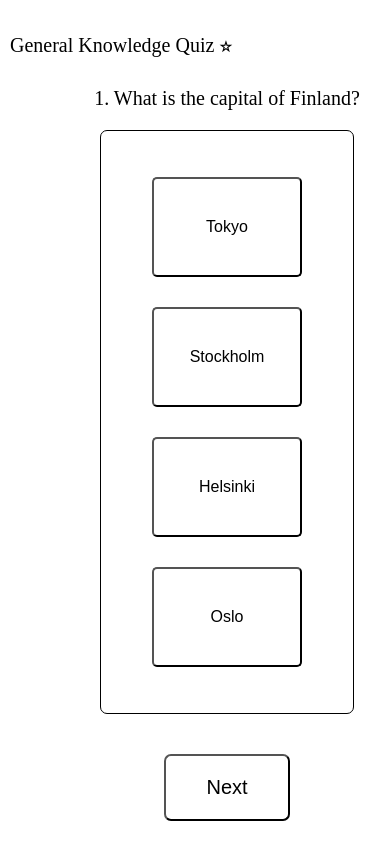
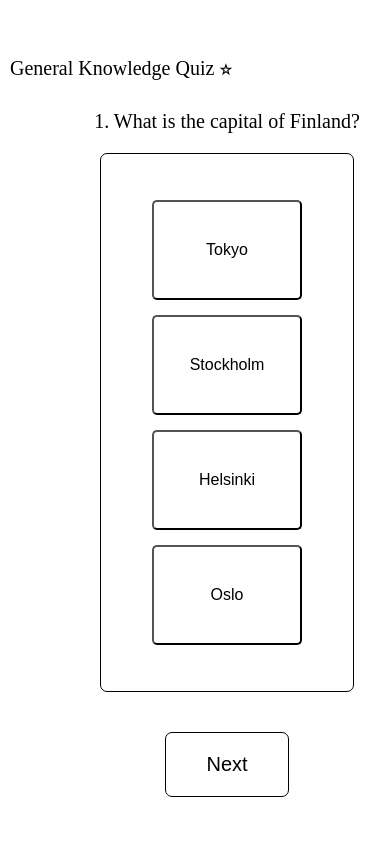
Before and after one commit to nataliepcodes/Quiz-APP-General-Knowledge-Quiz, a plain HTML site: page index.html in a window 390 px wide. Both pictures are taken after a click on the button "Start". Shown: the top 844 px of the page. Drawn offline with Linux system fonts and the light colour scheme.

Commit message:
Updated JS, removed redundant comments, updated CSS

```diff
--- a/app.js
+++ b/app.js
@@ -8,7 +8,6 @@ let question = document.getElementById("question");
 let answerButtons = document.getElementsByClassName("answer-btn");
 let resultMessage = document.getElementById("result-msg");
 let currentQuestionIndex = 0;
-//let count = 0; //setting a counter for a number of questions answered correctly
 
 //selecting button to start the quiz
 startButton.addEventListener("click", startQuiz);
@@ -46,8 +45,6 @@ function showQuestion(currentQuestionIndex) {
 
   let answerArray = allQuestions[currentQuestionIndex].answerOptions.length;
   let correct = allQuestions[currentQuestionIndex].correct;
-
-  //console.log(correct);
 
   for (let i = 0; i < answerArray; i++) {
     answerButtons[i].style.backgroundColor = "";
@@ -108,10 +105,10 @@ function nextQuestion() {
 
 function displayScore() {
   quizTitle.innerHTML = "General Knowledge Quiz 🏁";
-
+  quizTitle.style.fontSize = "30px";
+  quizTitle.style.margin = "0";
   nextButton.classList.add("hide");
   resultMessage.classList.add("hide");
-  //questionSection.innerHTML = `SCORE: ${count} / ${allQuestions.length}`; //!!!!!!!!!!!!!!!!!!!!!!!!!!It counts correct ALSO the previous question index, if that answer was correct or not
   questionSection.classList.add("hide");
   restartButton.classList.remove("hide");
 
--- a/styles.css
+++ b/styles.css
@@ -2,6 +2,7 @@ body,
 html {
   display: grid;
   min-height: 100%;
+  min-width: 100%;
   place-items: center;
   margin: 0 auto;
 }
@@ -32,6 +33,7 @@ h1 {
   margin: 0 auto;
   margin-top: 40px;
   padding: 20px 40px;
+  border: 1px solid black;
   border-radius: 7px;
   font-size: 25px;
   transition: all 200ms ease;
@@ -91,14 +93,17 @@ h1 {
   .start-btn:hover,
   .next-btn:hover,
   .restart-btn:hover {
-    font-size: 23px;
+    font-size: 20px;
   }
 
   .question {
     font-size: 20px;
-    font-weight: 400px;
-    margin: 20px;
-    text-align: center;
+  }
+
+  .answer-btn {
+    display: flex;
+    align-items: center;
+    justify-content: center;
   }
 
   .result-msg {
```
